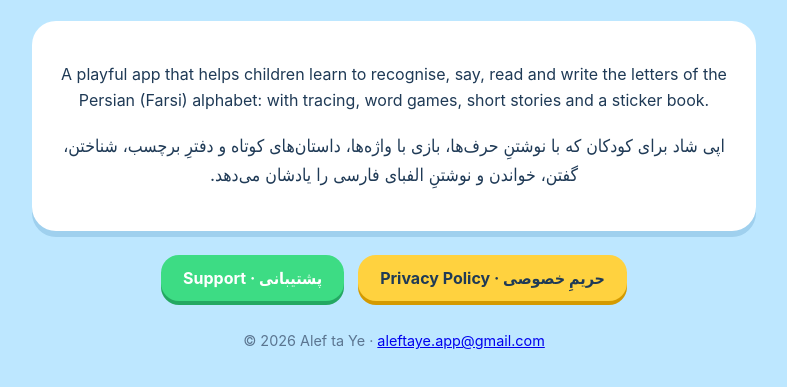
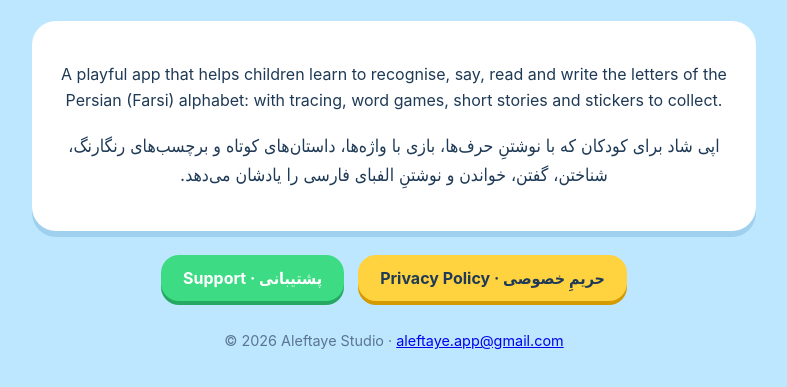
Before and after one commit to alef-ta-ye/alef-ta-ye.github.io, a plain HTML site: page index.html in a window 1280 px wide. Shown: the part 341-728 px from the top of the page, without its empty margins (246-1033 px from the left). Drawn offline with Linux system fonts and the light colour scheme.

Commit message:
Add files via upload
add Alef ta ye Studio

```diff
--- a/index.html
+++ b/index.html
@@ -25,9 +25,10 @@
 <div class="wrap">
   <img src="wordmark.png" alt="الف تا ی – Alef ta Ye" style="width: min(520px, 90%); height: auto;">
   <h1>Alef ta Ye</h1>
+
   <section class="card">
-    <p>A playful app that helps children learn to recognise, say, read and write the letters of the Persian (Farsi) alphabet: with tracing, word games, short stories and a sticker book.</p>
-    <p class="fa" lang="fa" dir="rtl">اپی شاد برای کودکان که با نوشتنِ حرف‌ها، بازی با واژه‌ها، داستان‌های کوتاه و دفترِ برچسب، شناختن، گفتن، خواندن و نوشتنِ الفبای فارسی را یادشان می‌دهد.</p>
+    <p>A playful app that helps children learn to recognise, say, read and write the letters of the Persian (Farsi) alphabet: with tracing, word games, short stories and stickers to collect.</p>
+    <p class="fa" lang="fa" dir="rtl">اپی شاد برای کودکان که با نوشتنِ حرف‌ها، بازی با واژه‌ها، داستان‌های کوتاه و برچسب‌های رنگارنگ، شناختن، گفتن، خواندن و نوشتنِ الفبای فارسی را یادشان می‌دهد.</p>
   </section>
 
   <div class="links">
@@ -35,7 +36,7 @@
     <a class="btn" href="privacy-policy.html">Privacy Policy · حریمِ خصوصی</a>
   </div>
 
-  <footer>© 2026 Alef ta Ye · <a href="mailto:aleftaye.app@gmail.com">aleftaye.app@gmail.com</a></footer>
+  <footer>© 2026 Aleftaye Studio · <a href="mailto:aleftaye.app@gmail.com">aleftaye.app@gmail.com</a></footer>
 </div>
 </body>
 </html>
```
